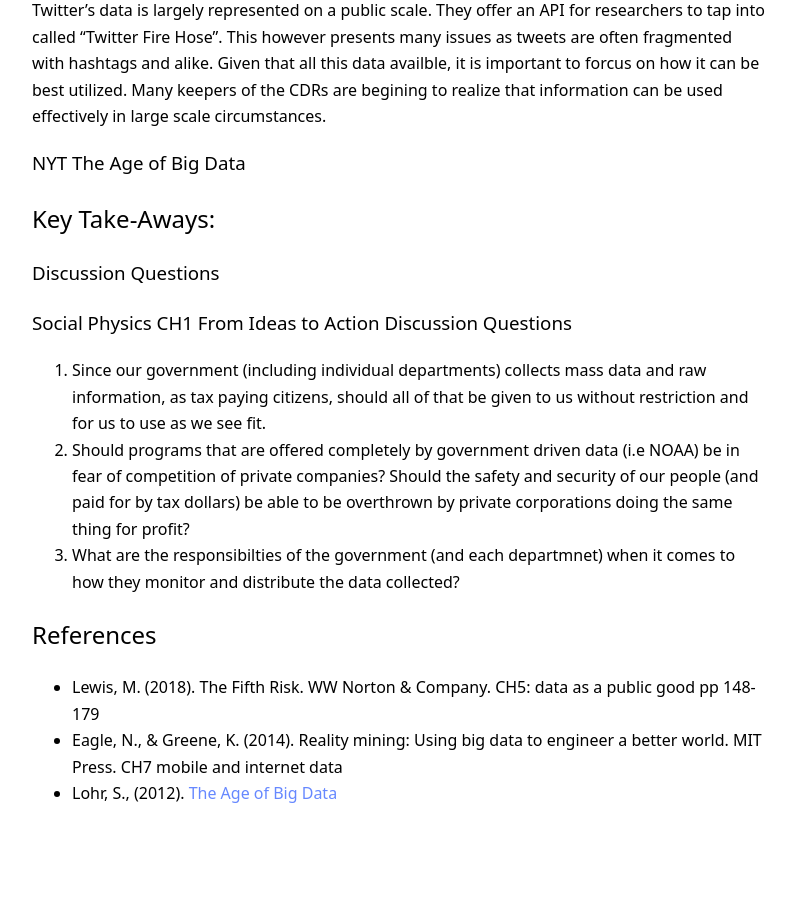
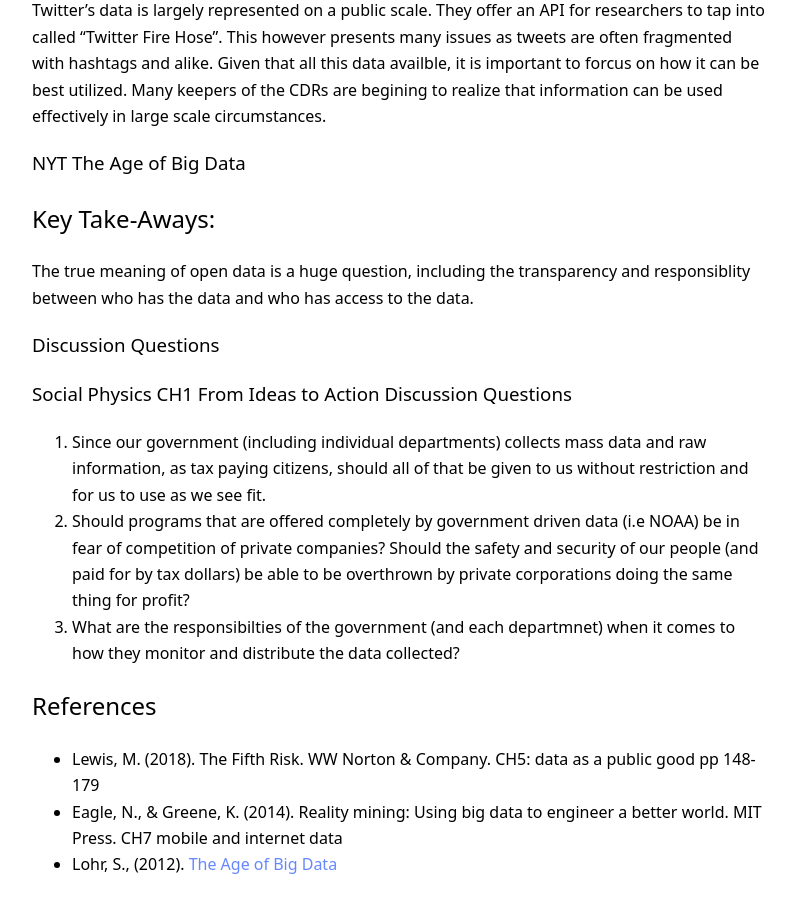
Before and after one commit to RandyWilkinsASU/ddm-textbook-summer-2019, a Jekyll site: the page built from _posts/2019-07-07-ch01-open-data.md, in a window 1280 px wide and 900 px high, scrolled down 2228 px. Shown: the whole window, without its empty margins (240-1035 px from the left). Built offline with Jekyll 4.4.1, drawn with Linux system fonts in a browser that asks for light colours; our own code applies the rules of GitHub Pages for plain Markdown files; before the commit the page ends 3074 px from its top, so only the background shows below that.

Commit message:
Update 2019-07-07-ch01-open-data.md

```diff
--- a/_posts/2019-07-07-ch01-open-data.md
+++ b/_posts/2019-07-07-ch01-open-data.md
@@ -33,7 +33,7 @@ Twitter’s data is largely represented on a public scale. They offer an API for
 
 
 ## Key Take-Aways:
-
+The true meaning of open data is a huge question, including the transparency and responsiblity between who has the data and who has access to the data.
 
 ### Discussion Questions
 ### Social Physics **CH1 From Ideas to Action Discussion Questions**
```
